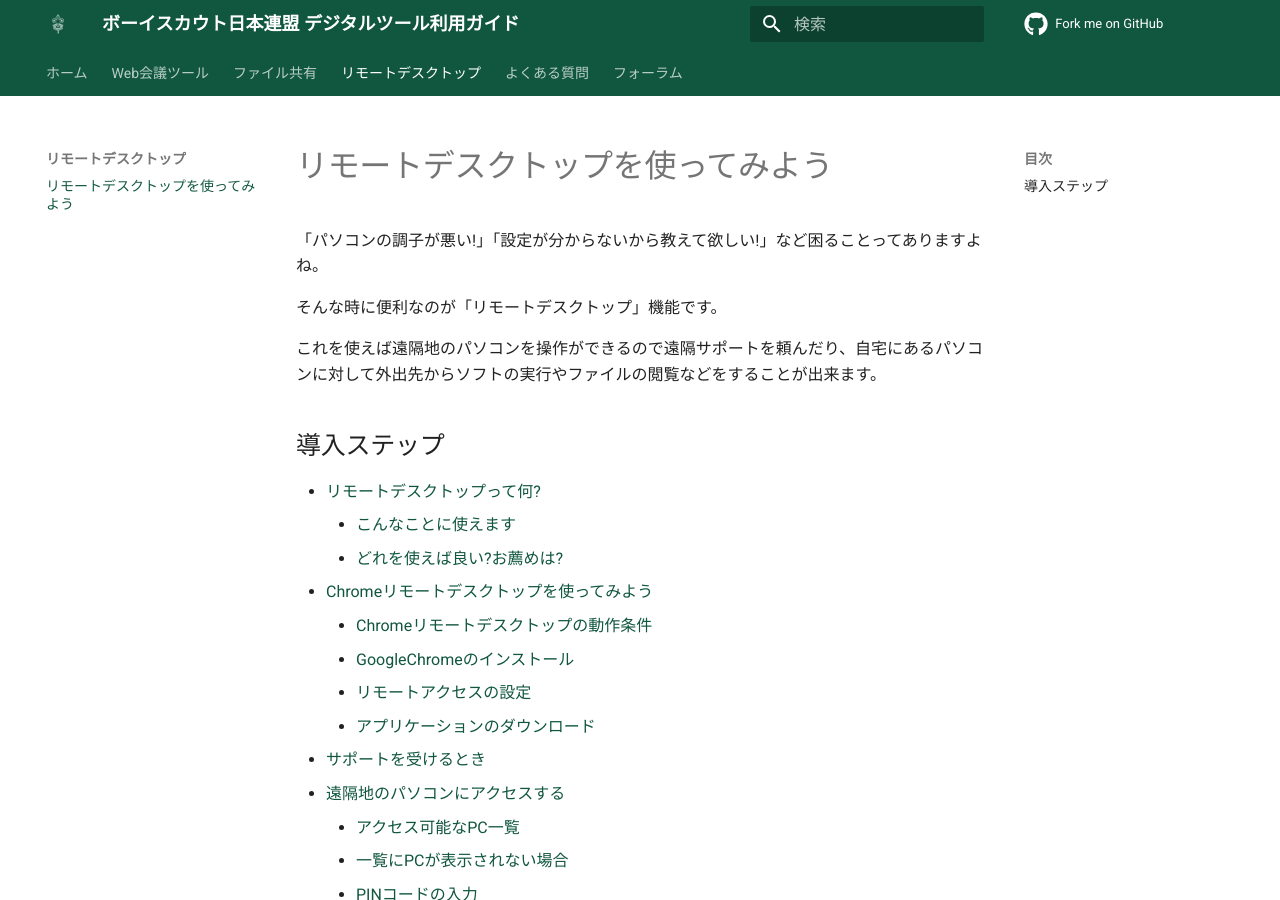
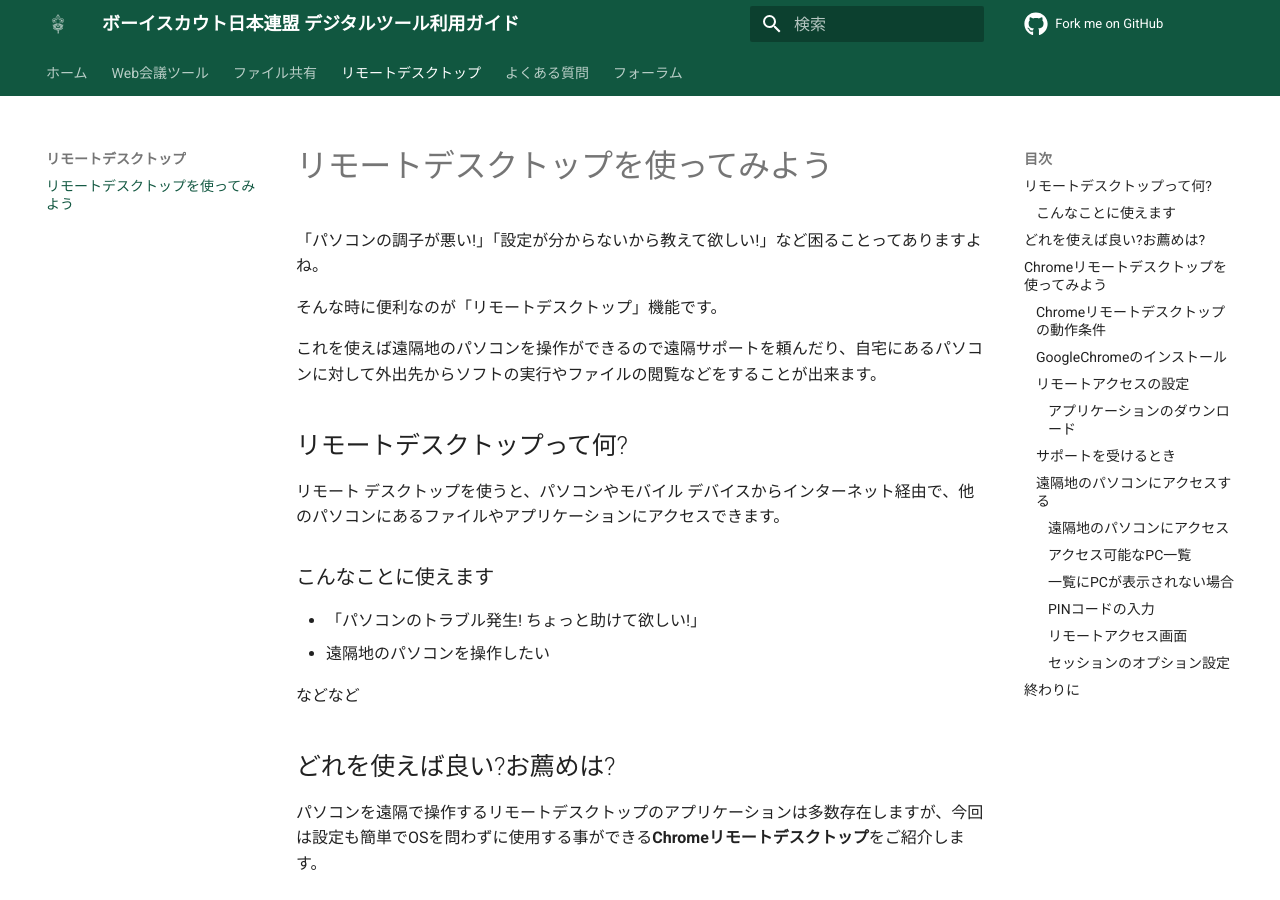
Before and after one commit to Scout-Association-of-Japan/DX-promotion-guidelines, an MkDocs documentation site: the page built from docs/remote-desktop/HowToUseChromeRD.md, in a window 1280 px wide and 900 px high. Built offline with MkDocs 1.6.1 and Material for MkDocs 9.7.7, drawn with Linux system fonts in a browser that asks for light colours; comment, search, counter and statistics services are not loaded; some of the changed lines change nothing that is shown; some of the changed text lies outside the part shown.

Commit message:
update remote-desktop
- ページ内アンカーリンク削除
- hタグ適用
- 画像最適化

```diff
--- a/docs/remote-desktop/HowToUseChromeRD.md
+++ b/docs/remote-desktop/HowToUseChromeRD.md
@@ -5,27 +5,9 @@
 
 これを使えば遠隔地のパソコンを操作ができるので遠隔サポートを頼んだり、自宅にあるパソコンに対して外出先からソフトの実行やファイルの閲覧などをすることが出来ます。
 
-## 導入ステップ
-
-* [リモートデスクトップって何?](#リモートデスクトップって何)
-	* [こんなことに使えます](#こんなことに使えます)
-	* [どれを使えば良い?お薦めは?](#どれを使えば良いお薦めは)
-* [Chromeリモートデスクトップを使ってみよう](#chromeリモートデスクトップを使ってみよう)
-	* [Chromeリモートデスクトップの動作条件](#chromeリモートデスクトップの動作条件)
-	* [GoogleChromeのインストール](#googlechromeのインストール)
-	* [リモートアクセスの設定](#リモートアクセスの設定)
-	* [アプリケーションのダウンロード](#アプリケーションのダウンロード)
-* [サポートを受けるとき](#サポートを受けるとき)
-* [遠隔地のパソコンにアクセスする](#遠隔地のパソコンにアクセスする)
-	* [アクセス可能なPC一覧](#アクセス可能なpc一覧)
-	* [一覧にPCが表示されない場合](#一覧にpcが表示されない場合)
-	* [PINコードの入力](#pinコードの入力)
-	* [リモートアクセス画面](#リモートアクセス画面)
-	* [セッションのオプション設定](#セッションのオプション設定)
-
-# リモートデスクトップって何?
+## リモートデスクトップって何?
 リモート デスクトップを使うと、パソコンやモバイル デバイスからインターネット経由で、他のパソコンにあるファイルやアプリケーションにアクセスできます。
-## こんなことに使えます
+### こんなことに使えます
 * 「パソコンのトラブル発生! ちょっと助けて欲しい!」
 * 遠隔地のパソコンを操作したい
 
@@ -34,21 +16,21 @@
 ## どれを使えば良い?お薦めは?
 パソコンを遠隔で操作するリモートデスクトップのアプリケーションは多数存在しますが、今回は設定も簡単でOSを問わずに使用する事ができる**Chromeリモートデスクトップ**をご紹介します。
 
-# Chromeリモートデスクトップを使ってみよう
+## Chromeリモートデスクトップを使ってみよう
 **Chrome リモート デスクトップ**を使うとインターネットを介して他のパソコンにアクセスすることができます。
 
-## Chromeリモートデスクトップの動作条件
+### Chromeリモートデスクトップの動作条件
 * インターネットに接続されていること
 * Googleアカウントにログインしていること
 * Windows10の場合Sモードを解除していること (解除していないとChromeのインストールができません) [Windows 10 の S モードを解除する](https://support.microsoft.com/ja-jp/help/4456067/windows-10-switch-out-of-s-mode)
 
-## GoogleChromeのインストール
+### GoogleChromeのインストール
 パソコンにGoogle Chromeがインストールされていない場合は[ここ](https://www.google.com/intl/ja_jp/chrome/)にアクセスしてGoogle Chromeをインストールしてください。
 
-## リモートアクセスの設定
+### リモートアクセスの設定
 インストールしたGoogle Chromeを起動して、アドレスバーに`remotedesktop.google.com/access`と入力してEnterキーを押します。
 
-### アプリケーションのダウンロード
+#### アプリケーションのダウンロード
 ![rd_1](./images/rd_1.jpg)
 
 このような画面になるのでアイコンをクリックしてアプリケーションをダウンロードします。
@@ -85,7 +67,7 @@
 
 画面が切り替わります。ここには先程設定したパソコンの名前が表示され、"起動しています..."と状態が表示されます。少し経っても「オンライン」にならなければページを再読込してみてください。
 
-## サポートを受けるとき
+### サポートを受けるとき
 ![rd_10](./images/rd_10.jpg)
 
 chromeで[ここ](https://remotedesktop.google.com/support)にアクセスして、図中の[コードを生成]をクリックします。
@@ -103,36 +85,33 @@ chromeで[ここ](https://remotedesktop.google.com/support)にアクセスして
 
 画面の共有中は画面下部にこのようなメッセージが表示されます。遠隔サポートが終わったら[共有を停止]をクリックして接続を解除します。
 
-## 遠隔地のパソコンにアクセスする
-### 遠隔地のパソコンにアクセス
+### 遠隔地のパソコンにアクセスする
+#### 遠隔地のパソコンにアクセス
 [ここ](https://remotedesktop.google.com/)にアクセスして[リモートアクセス]をクリックします。
 
 ![rd_14](./images/rd_14.jpg)
 
 
-### アクセス可能なPC一覧
+#### アクセス可能なPC一覧
 ![rd_15](./images/rd_15.jpg)
 このようにリモート操作が可能なPCの一覧が表示されます。
 
-### 一覧にPCが表示されない場合
+#### 一覧にPCが表示されない場合
 リモート操作をする側とされる側のPCで同じGoogleアカウントにログインしている必要がありあます。一覧に表示されていても`オフライン`となっている場合は電源が入っていないか、ネットワークに接続されていないため使用する事ができません。
 
-### PINコードの入力
+#### PINコードの入力
 ![rd_16](./images/rd_16.jpg)
 最初に設定したPINコードを入力します。
 
-### リモートアクセス画面
+#### リモートアクセス画面
 ![rd_17](./images/rd_17.jpg)
 遠隔地にあるPCにログインができました。画面右にあるトグルボタンをクリックすると操作メニューを呼び出すことができます。
 
-### セッションのオプション設定
+#### セッションのオプション設定
 ![rd_18](./images/rd_18.jpg)
 ここの[切断]をクリックすると遠隔地PCとの接続を終了します。(ウィンドウを閉じても切断されます)
 
-# 終わりに
+## 終わりに
 リモートデスクトップ機能を使うと、非常に便利ですのでぜひ活用してみてください。最初のセットアップだけ設定しておけば、遠隔地からのサポートも楽々です。
 
 ここでご紹介したChromeリモートデスクトップ以外にもいくつも種類がありますので、比較してみるのも面白いと思います。
-
-# 日本連盟DX推進室
-「こんなことが知りたい」「これってどうやるの?」などありましたら <dx@scout.or.jp>までお寄せください。
```
Also changed, not shown: docs/remote-desktop/images/rd_1.jpg, docs/remote-desktop/images/rd_10.jpg, docs/remote-desktop/images/rd_11.jpg, docs/remote-desktop/images/rd_12.jpg, docs/remote-desktop/images/rd_13.jpg, docs/remote-desktop/images/rd_14.jpg, docs/remote-desktop/images/rd_15.jpg, docs/remote-desktop/images/rd_16.jpg, docs/remote-desktop/images/rd_17.jpg, docs/remote-desktop/images/rd_18.jpg, docs/remote-desktop/images/rd_2.jpg, docs/remote-desktop/images/rd_3.jpg, docs/remote-desktop/images/rd_4.jpg, docs/remote-desktop/images/rd_5.jpg, 4 more files.
